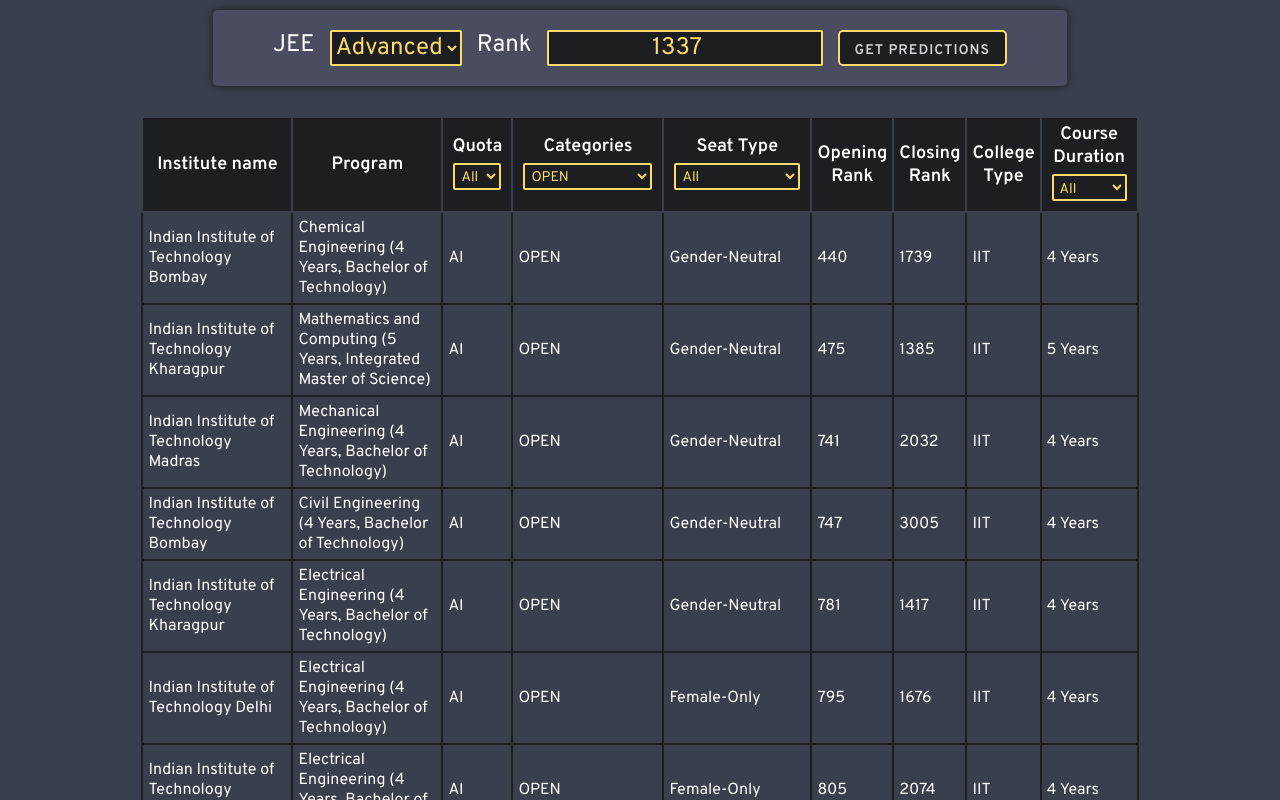
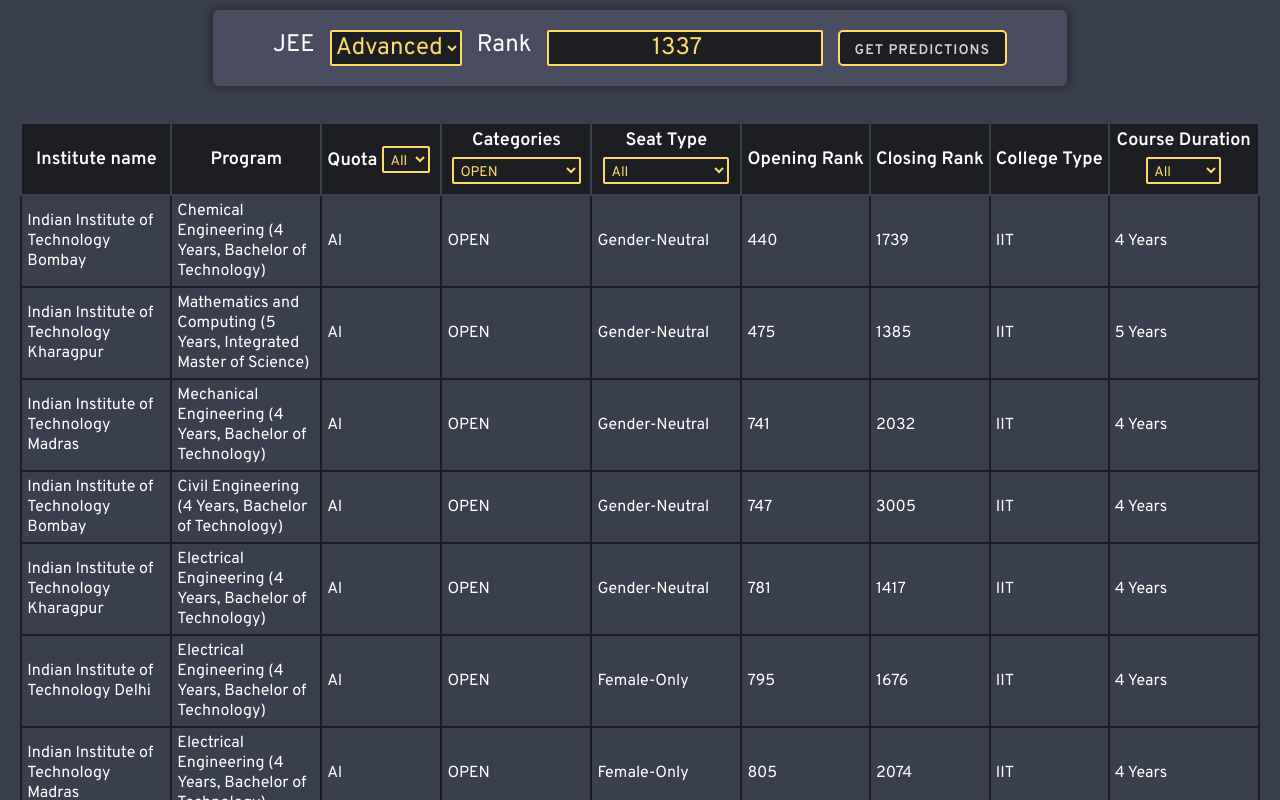
Before and after one commit to 2AMDevs/no-bs-college-predictor, a React (Create React App) app: page / in a window 1280 px wide. Shown: the top 800 px of the page. Built offline with nearby package versions, Linux system fonts and the light colour scheme.

Commit message:
remov un necessary absolute position

```diff
--- a/src/components/CollegePredictor/CollegePredictor.css
+++ b/src/components/CollegePredictor/CollegePredictor.css
@@ -7,13 +7,12 @@
   background-color: var(--gray);
   text-align: center;
   padding: 20px 60px;
+  margin-top: 10px;
   border-radius: 5px;
   font-size: 24px;
   display: flex;
   justify-content: center;
   box-shadow: 0 0 10px var(--dark);
-  position: absolute;
-  top: 10px;
 }
 
 .exam-type-select, .rank-input {
--- a/src/components/PredictionTable/PredictionTable.css
+++ b/src/components/PredictionTable/PredictionTable.css
@@ -3,6 +3,10 @@
   border-collapse: collapse;
   margin-top: 1rem;
   padding: 5px;
+}
+
+th, td {
+  max-width: 150px;
 }
 
 th {
@@ -21,18 +25,23 @@
 }
 
 .college-table {
-  padding: 20px;
-  margin-top: 80px;
-}
-
-.width150 {
-  width: 150px;
-}
-
-.width100 {
-  width: 40px;
+  margin-top: 20px;
 }
 
 .none-found {
   text-align: center;
 }
+
+@media only screen and (max-width: 940px) {
+  th {
+    font-size: 12px;
+  }
+
+  td {
+    font-size: 10px;
+  }
+
+  th, td {
+    width: 50px;
+  }
+}
--- a/src/components/PredictionTable/PredictionTable.js
+++ b/src/components/PredictionTable/PredictionTable.js
@@ -36,58 +36,31 @@
         <tbody>
           {colleges?.length ? (colleges).map((college, index) => (
             <tr key={`${index}-${college.institute}`}>
-              <td
-                className="width150"
-                title={college.institute}
-              >
+              <td title={college.institute}>
                 {college.institute}
               </td>
-              <td
-                className="width150"
-                title={college.program}
-              >
+              <td title={college.program}>
                 {college.program}
               </td>
-              <td
-                className="width100"
-                title={college.quota}
-              >
+              <td title={college.quota}>
                 {college.quota}
               </td>
-              <td
-                className="width100"
-                title={college.category}
-              >
+              <td title={college.category}>
                 {college.category}
               </td>
-              <td
-                className="width100"
-                title={college.seat}
-              >
+              <td title={college.seat}>
                 {college.seat}
               </td>
-              <td
-                className="width100"
-                title={college.openingRank}
-              >
+              <td title={college.openingRank}>
                 {college.openingRank}
               </td>
-              <td
-                className="width100"
-                title={college.closingRank}
-              >
+              <td title={college.closingRank}>
                 {college.closingRank}
               </td>
-              <td
-                className="width100"
-                title={college.type}
-              >
+              <td title={college.type}>
                 {college.type}
               </td>
-              <td
-                className="width100"
-                title={college.courseDuration}
-              >
+              <td title={college.courseDuration}>
                 {college.courseDuration}
               </td>
             </tr>
```
